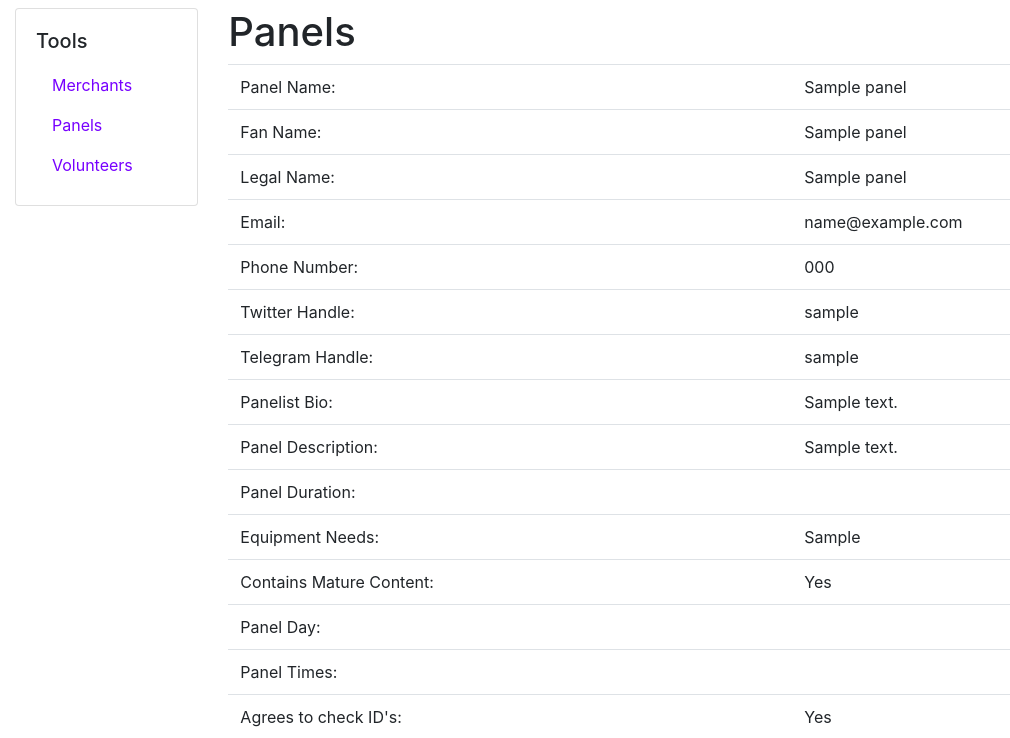
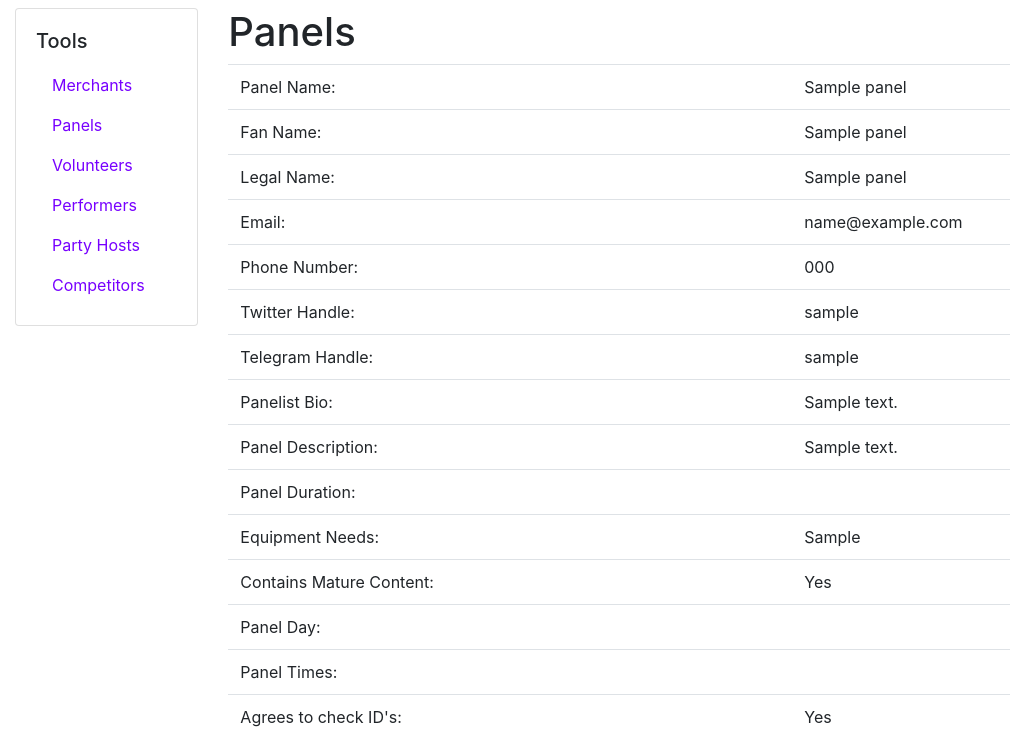
Before and after one commit to pacanthro/paw_apply, a Django app: page /console/panels/1 in a window 1280 px wide. Shown: the part 72-810 px from the top of the page, without its empty margins (0-1010 px from the left). Run offline with Django 3.2, Linux system fonts and the light colour scheme; a user stored in the database is signed in; tables that the repository leaves empty hold one stand-in row (values such as "Sample post"); some libraries are stand-ins or nearby versions.

Commit message:
Console Updates
Added Cards for remaining application types.
Added URLS the new pages.

```diff
--- a/console/models.py
+++ b/console/models.py
@@ -4,5 +4,8 @@
 from merchants.models import Merchant
 from panels.models import Panel
 from volunteers.models import Volunteer
+from performers.models import Performer
+from partyfloor.models import PartyHost
+from dancecomp.models import Competitor
 
 # Create your models here.
--- a/console/templates/console.html
+++ b/console/templates/console.html
@@ -22,6 +22,21 @@
           {% if is_superuser or has_volunteers_permission %}
           <li class="nav-item">
             <a class="nav-link" href="{% url 'console:volunteers' %}">Volunteers</a>
+          </li>
+          {% endif %}
+          {% if is_superuser or has_performer_permission %}
+          <li class="nav-item">
+            <a class="nav-link" href="{% url 'console:performers' %}">Performers</a>
+          </li>
+          {% endif %}
+          {% if is_superuser or has_partyhost_permission %}
+          <li class="nav-item">
+            <a class="nav-link" href="{% url 'console:hosts' %}">Party Hosts</a>
+          </li>
+          {% endif %}
+          {% if is_superuser or has_competitor_permission %}
+          <li class="nav-item">
+            <a class="nav-link" href="{% url 'console:competitors' %}">Competitors</a>
           </li>
           {% endif %}
         </ul>
@@ -58,6 +73,33 @@
         </div>
       </div>
       {% endif %}
+      {% if is_superuser or has_performer_permission %}
+      <div class="card col-sm-2 m-1">
+        <div class="card-body">
+          <h5 class="card-title">Performers</h5>
+          <h6 class="card-subtitle mb-2 text-muted">{{performer_count}} have applied</h6>
+          <a href="{% url 'console:performers' %}" class="card-link">View</a>
+        </div>
+      </div>
+      {% endif %}
+      {% if is_superuser or has_partyhost_permission %}
+      <div class="card col-sm-2 m-1">
+        <div class="card-body">
+          <h5 class="card-title">Party Hosts</h5>
+          <h6 class="card-subtitle mb-2 text-muted">{{host_count}} have applied</h6>
+          <a href="{% url 'console:hosts' %}" class="card-link">View</a>
+        </div>
+      </div>
+      {% endif %}
+      {% if is_superuser or has_competitor_permission %}
+      <div class="card col-sm-2 m-1">
+        <div class="card-body">
+          <h5 class="card-title">Dance Comp</h5>
+          <h6 class="card-subtitle mb-2 text-muted">{{host_count}} have applied</h6>
+          <a href="{% url 'console:competitors' %}" class="card-link">View</a>
+        </div>
+      </div>
+      {% endif %}
     </div>
     {% endblock %}
   </div>
--- a/console/urls.py
+++ b/console/urls.py
@@ -20,5 +20,17 @@
 
     # Volunteers
     path('volunteers', views.volunteers, name='volunteers'),
-    path('volunteers/<int:volunteer_id>', views.volunteer_detail, name='volunteer-detail')
+    path('volunteers/<int:volunteer_id>', views.volunteer_detail, name='volunteer-detail'),
+
+    # Performers
+    path('performers', views.performers, name='performers'),
+    path('performers/<int:performer_id>', views.performer_detail, name='performer-detail'),
+
+    # Party Hosts
+    path('hosts', views.hosts, name='hosts'),
+    path('hosts/<int:host_id>', views.host_detail, name='host-detail'),
+
+    # Competitors
+    path('competitors', views.competitors, name='competitors'),
+    path('competitors/<int:competitor_id>', views.competitor_detail, name='competitor-detail')
 ]
--- a/console/views.py
+++ b/console/views.py
@@ -6,7 +6,7 @@
 from django.shortcuts import get_object_or_404, render
 from modules.email import send_paw_email
 
-from .models import Event, Merchant, Panel, Volunteer
+from .models import Event, Merchant, Panel, Volunteer, Performer, PartyHost, Competitor
 
 # Create your views here.
 @login_required
@@ -15,6 +15,9 @@
     merchant_count = Merchant.objects.filter(event=event).count()
     panel_count = Panel.objects.filter(event=event).count()
     volunteer_count = Volunteer.objects.filter(event=event).count()
+    performer_count = Performer.objects.filter(event=event).count()
+    host_count = PartyHost.objects.filter(event=event).count()
+    competitor_count = Competitor.objects.filter(event=event).count()
 
     context = {
         'is_console': True,
@@ -23,7 +26,10 @@
             'total': event.max_merchants
         },
         'panel_count': panel_count,
-        'volunteer_count': volunteer_count
+        'volunteer_count': volunteer_count,
+        'performer_count': performer_count,
+        'host_count': host_count,
+        'competitor_count': competitor_count
     }
 
     return render(request, 'console.html', __build_context(request.user, context))
@@ -125,6 +131,55 @@
     }
     return render(request, 'console-volunteers-detail.html', __build_context(request.user, context))
 
+@login_required
+@permission_required('performers.view_performer')
+def performers(request):
+    event = get_current_event()
+    performers = Performer.objects.filter(event=event)
+    context = {
+        'performers': performers
+    }
+    return render(request, 'console-performers-list.html', __build_context(request.user, context))
+
+@login_required
+@permission_required('performers.view_performer')
+def performer_detail(request, performer_id):
+    context = {}
+    return render(request, 'console-performer-detail.html', __build_context(request.user, context))
+
+@login_required
+@permission_required('host.view_host')
+def hosts(request):
+    event = get_current_event()
+    hosts = PartyHost.objects.filter(event=event)
+    context = {
+        'hosts': hosts
+    }
+    return render(request, 'console-hosts-list.html', __build_context(request.user, context))
+
+@login_required
+@permission_required('host.view_host')
+def host_detail(request, host_id):
+    context = {}
+    return render(request, 'console-host-detail.html', __build_context(request.user, context))
+
+@login_required
+@permission_required('competitors.view_host')
+def competitors(request):
+    event = get_current_event()
+    competitors = Competitor.objects.filter(event=event)
+
+    context = {
+        'competitors': competitors
+    }
+    return render(request, 'console-competitors-list.html', __build_context(request.user, context))
+
+@login_required
+@permission_required('host.view_host')
+def competitor_detail(request, competitor_id):
+    context = {}
+    return render(request, 'console-competitor-detail.html', __build_context(request.user, context))
+
 # API Style Methods
 # These are meant to be called by AJAX instead of directly by a user.
 #
```
